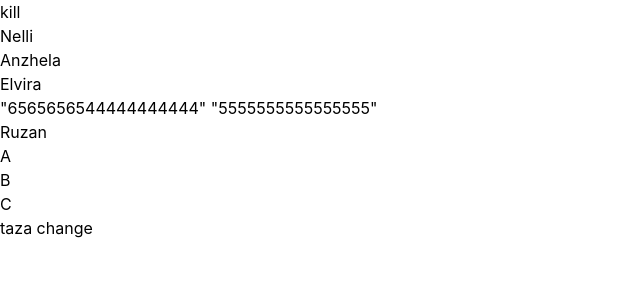
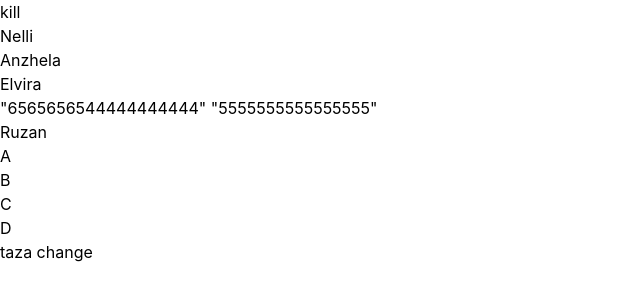
Before and after one commit to vardannm/automation, a React (Vite) app: page / in a window 1280 px wide. Shown: the top 300 px of the page, without its empty margins (0-640 px from the left). Built offline with nearby package versions, Linux system fonts and the light colour scheme.

Commit message:
Added new D list item

```diff
--- a/src/App.jsx
+++ b/src/App.jsx
@@ -24,6 +24,7 @@ function App() {
             <li>A</li>
             <li>B</li>
             <li>C</li>
+            <li>D</li>
         </ul>
 
     </Router>
```
